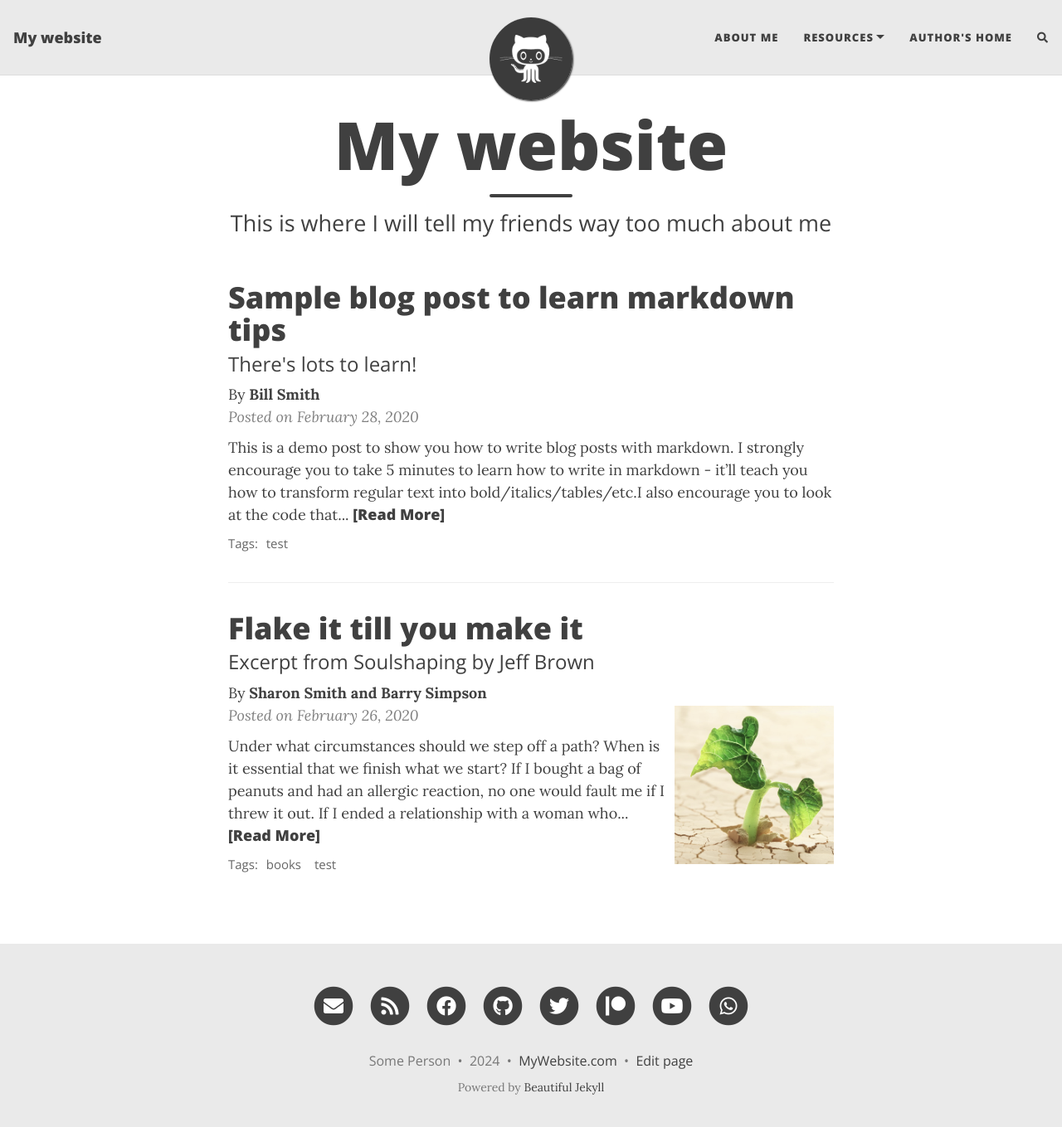
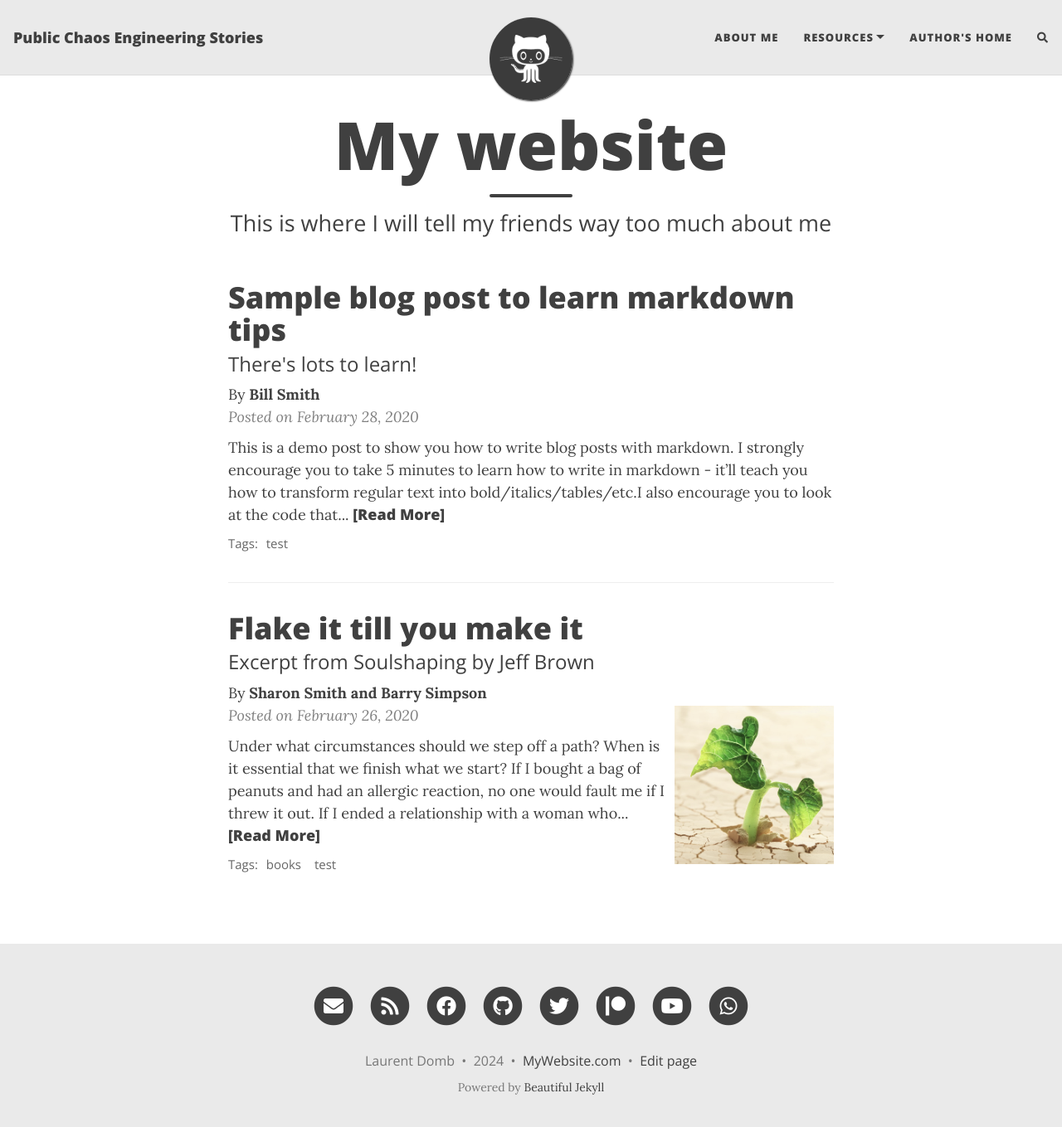
Before and after one commit to ldomb/ldomb.github.io, a Jekyll site: the page built from index.html, in a window 1280 px wide and 1372 px high. Shown: the top 1359 px of the window at 83% size. Built offline with Jekyll 4.4.1, drawn with Linux system fonts in a browser that asks for light colours; nearby versions of some CDN libraries; the list of posts is cut into pages by our own code; comment, search, counter and statistics services are not loaded.

Commit message:
changed title

```diff
--- a/_config.yml
+++ b/_config.yml
@@ -10,10 +10,10 @@
 ############################
 
 # Name of website
-title: My website
+title: Public Chaos Engineering Stories
 
 # Your name to show in the footer
-author: Some Person
+author: Laurent Domb
 
 ###############################################
 # --- List of links in the navigation bar --- #
```
